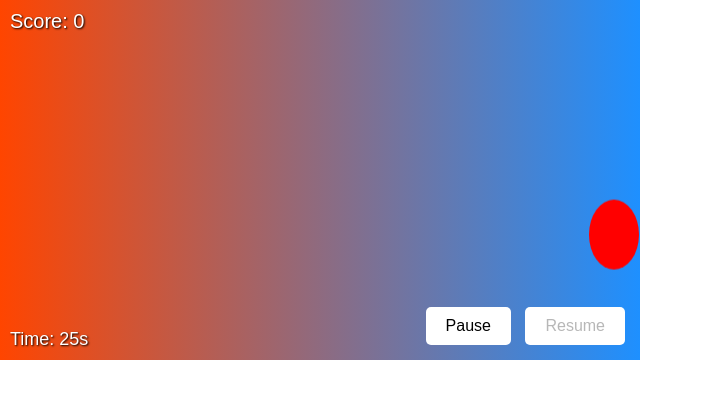
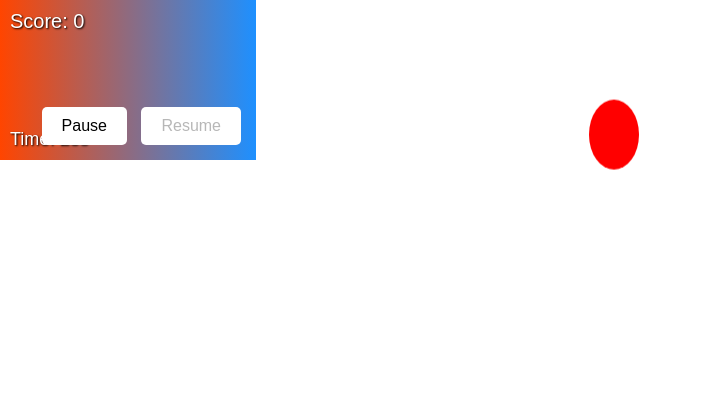
Before and after one commit to Jean-Pierre258/JEIP-GAME, a plain HTML site: page index.html in a window 1280 px wide. Shown: the whole page, without its empty margins (0-703 px from the left). Drawn offline with Linux system fonts and the light colour scheme.

Commit message:
Update index.html

```diff
--- a/index.html
+++ b/index.html
@@ -15,8 +15,8 @@
             position: absolute;
             top: 0;
             left: 0;
-            width: 50vw;
-            height: 45vh;
+            width: 20vw;
+            height: 20vh;
             display: flex;
             justify-content: center;
             align-items: center;
```
